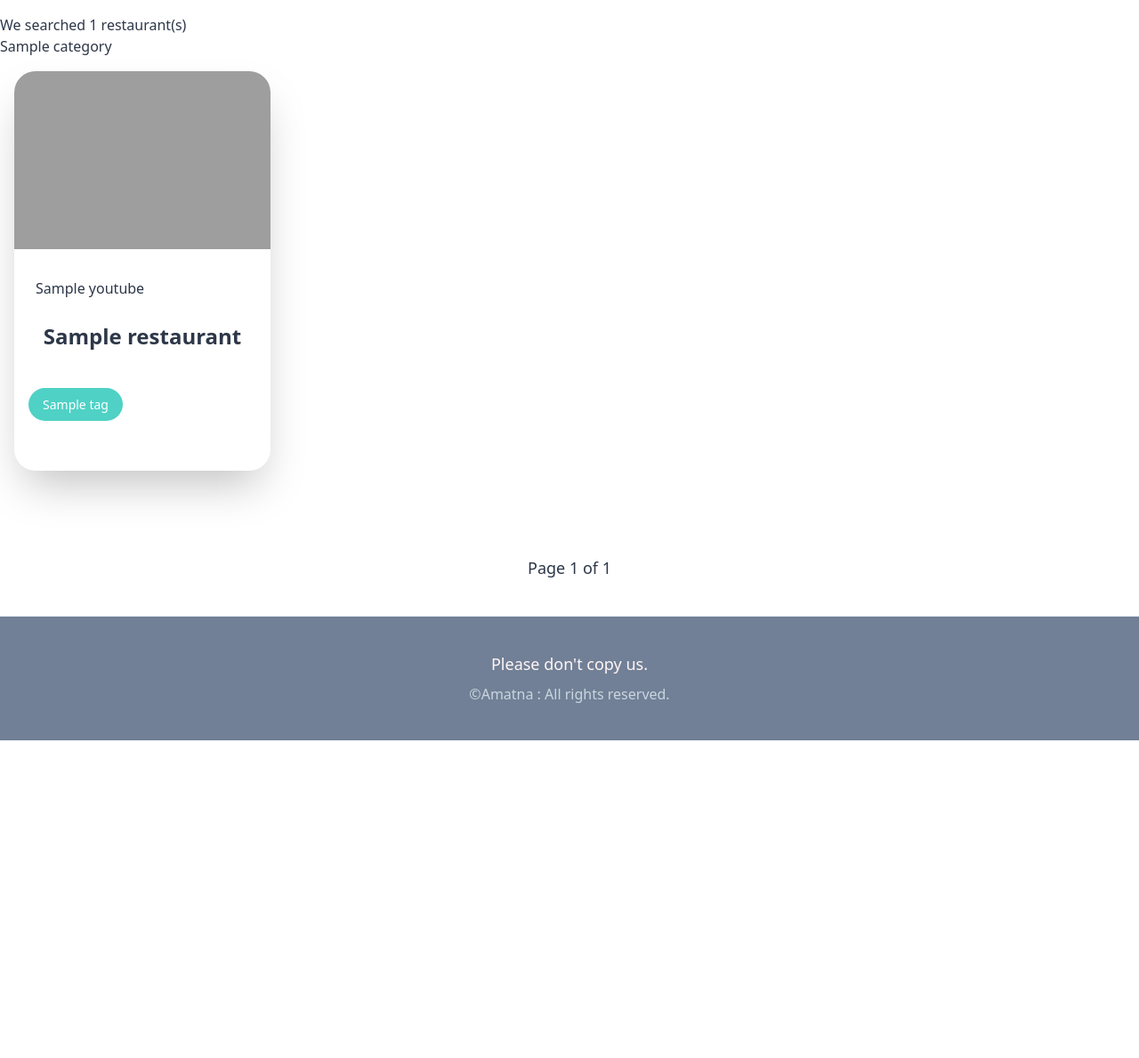
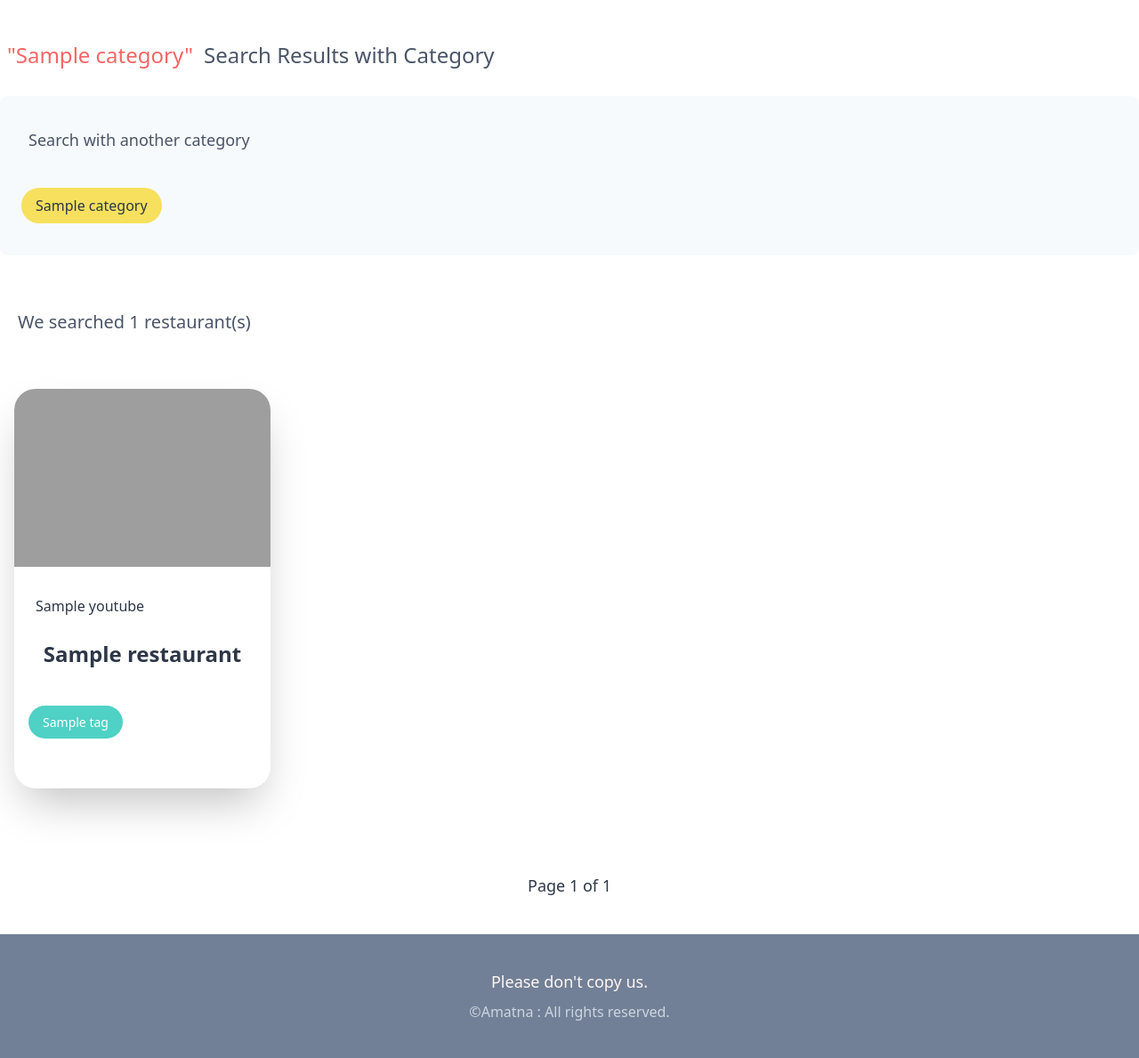
Before and after one commit to furtherdream/amatna, a Django app: page /restaurants/category/1/ in a window 1280 px wide. Shown: the part 80-1269 px from the top of the page at 89% size. Before the commit the page ends 912 px from the top, so only its background shows below. Run offline with Django 3.2, Linux system fonts and the light colour scheme; tables that the repository leaves empty hold one stand-in row (values such as "Sample post"); a map, chart or similar area stays blank; style sheets or scripts are compiled from the project's sources; some libraries are stand-ins or nearby versions; grey boxes are pictures that could not be loaded.

Commit message:
검색페이지_태그남음

```diff
--- a/restaurants/views.py
+++ b/restaurants/views.py
@@ -6,6 +6,7 @@ from . import models
 
 def main_views(request):
     all_channels = models.Channel.objects.all().order_by("rank")[0:8]
+    all_categories = models.Category.objects.all().order_by("created")
     page = request.GET.get("page")
     all_restaurant = models.Restaurant.objects.all().order_by("-created")
     paginator = Paginator(all_restaurant, 16)
@@ -13,7 +14,11 @@ def main_views(request):
     return render(
         request,
         "restaurants/main.html",
-        context={"channels": all_channels, "restaurants": restaurants},
+        context={
+            "channels": all_channels,
+            "restaurants": restaurants,
+            "all_categories": all_categories,
+        },
     )
 
 
@@ -25,13 +30,16 @@ class RestaurantDetail(DetailView):
 
 
 def search(request):
+    recommend_tag = models.Tag.objects.all().order_by("")[0:11]
     tag = request.GET.get("tag_set")
     page = request.GET.get("page")
     qs = models.Restaurant.objects.filter(tag_set__name=tag).order_by("-created")
     paginator = Paginator(qs, 40)
     restaurants = paginator.get_page(page)
     return render(
-        request, "restaurants/search.html", {"tag": tag, "restaurants": restaurants},
+        request,
+        "restaurants/search.html",
+        {"tag": tag, "restaurants": restaurants, "recommend_tag": recommend_tag},
     )
 
 
@@ -49,6 +57,7 @@ def channel_view(request, pk):
 
 
 def category_search(request, pk):
+    all_categories = models.Category.objects.all().order_by("created")
     category = models.Category.objects.get(pk=pk)
     page = request.GET.get("page")
     qs = models.Restaurant.objects.filter(category__pk=pk).order_by("-created")
@@ -57,5 +66,9 @@ def category_search(request, pk):
     return render(
         request,
         "restaurants/search.html",
-        {"category": category, "restaurants": restaurants},
+        {
+            "category": category,
+            "restaurants": restaurants,
+            "all_categories": all_categories,
+        },
     )
--- /dev/null
+++ b/templates/mixins/categories.html
@@ -0,0 +1,3 @@
+<a href="{% url 'restaurants:category' c.pk %}" >
+    <span class="inline-block bg-yellow-400 font-medium px-4 py-2 my-1 mr-2 rounded-full hover:opacity-50">{{c}}</span>
+</a>
--- a/templates/mixins/tag.html
+++ b/templates/mixins/tag.html
@@ -1,4 +1,4 @@
-<div class="table-row flex flex-row">
+<div class="table-row">
     {% for t in restaurant.tag_set.all %}
     <form class="inline" mehtod="get" action="{% url 'restaurants:search' %}">
         <button class="tag" name="tag_set" type="submit" value="{{t.name}}">
--- a/templates/restaurants/restaurant_detail.html
+++ b/templates/restaurants/restaurant_detail.html
@@ -69,9 +69,7 @@
                     <td class="table-title">{% trans 'Category' %}</td>
                     <td class="table-description">
                         {% for c in restaurant.category.all %}
-                            <a href="{% url 'restaurants:category' c.pk %}">
-                                <span class="bg-yellow-400 font-medium px-4 py-2 rounded-full hover:opacity-50">{{c}}</span>
-                            </a>
+                            {% include 'mixins/categories.html' %}
                         {% endfor %}
                     </td>
                   </tr>
--- a/templates/restaurants/search.html
+++ b/templates/restaurants/search.html
@@ -16,17 +16,52 @@ Search
 
     {% if restaurants.object_list.count > 0 %}
         <div class="container mx-auto">
-            {% blocktrans with total_restaurants=restaurants.object_list.count %}We searched {{total_restaurants}} restaurant(s){% endblocktrans %}
             {% if tag %}
-                <h4>Searching by {{tag}}</h4>
+                <div class="p-1 rounded-t-lg w-11/12 lg:w-3/5 align-middle">
+                    <span class="px-4 py-6 font-normal text-2xl block truncate"><span class="text-red-500 mr-3">"{{tag}}"</span>{% trans 'Search Results' %}</span>
+                </div>
+                <div class="bg-gray-100 rounded-lg px-6 py-8">
+                    <div class="p-1 rounded-t-lg w-11/12 lg:w-3/5 align-middle">
+                        <span class="px-4 pb-8 -ml-3 font-normal text-lg block truncate text-gray-700">{% trans 'Popular Keywords' %}</span>
+                    </div>
+                    {% for t in recommend_tag %}
+                    <form class="inline" mehtod="get" action="{% url 'restaurants:search' %}">
+                        <button class="tag" name="tag_set" type="submit" value="{{t.name}}">
+                            {{t.name}}
+                        </button>
+                    </form>
+                    {% endfor %}
+                </div>
+
             {% elif channel %}
-                <h1>{{channel}}</h1>
+                <div class="p-1 rounded-t-lg w-11/12 lg:w-3/5 align-middle">
+                    <span class="px-4 py-6 -ml-3 font-normal text-2xl block truncate text-gray-700"><span class="text-red-500 mr-3">"{{channel}}"</span>{% trans 'Search Results with Channel' %}</span>
+                </div>
+                <div class="bg-gray-200 rounded-lg p-4 mt-4">
+                    {% include 'mixins/channel_card.html' with channel=channel %}
+                </div>
+
             {% elif category %}
-                <h1>{{category}}</h1>
+                <div class="p-1 rounded-t-lg w-11/12 lg:w-3/5 align-middle">
+                    <span class="px-4 py-6 -ml-3 font-normal text-2xl block truncate text-gray-700"><span class="text-red-500 mr-3">"{{category}}"</span>{% trans 'Search Results with Category' %}</span>
+                </div>
+                <div class="bg-gray-100 rounded-lg px-6 py-8">
+                    <div class="p-1 rounded-t-lg w-11/12 lg:w-3/5 align-middle">
+                        <span class="px-4 pb-8 -ml-3 font-normal text-lg block truncate text-gray-700">{% trans 'Search with another category' %}</span>
+                    </div>
+                    {% for c in all_categories %}
+                            {% include 'mixins/categories.html' %}
+                    {% endfor %}
+                </div>
             {% endif %}
         </div>
 
         <div class="container mx-auto pb-10">
+            <div class="p-1 rounded-t-lg w-11/12 lg:w-3/5 align-middle">
+                <span class="px-4 py-10 font-normal text-xl block text-gray-700 mt-4">
+                    {% blocktrans with total_restaurants=restaurants.object_list.count %}We searched {{total_restaurants}} restaurant(s){% endblocktrans %}
+                </span>
+            </div>
             <div class="flex flex-wrap mx-0 mb-10">
                 {% for restaurant in restaurants.object_list %}
                     {% include 'mixins/restaurant_card.html' with restaurant=restaurant youtube=restaurant.youtube.all|first %}
@@ -64,9 +99,9 @@ Search
                         {% trans 'There is no restaurant for this keyword' %}
                     </span>
                     <span class="mb-2 text-lg">• {% trans 'Make sure you enter the word correctly.' %}</span>
-                    <span class="mb-2 text-lg">• {% trans 'Please search for the local name, (local name) restaurant, and menu you want to find.' %}</span>
+                    <span class="mb-2 text-lg">• {% trans 'Please search for the local name and menu you want to find.' %}</span>
                     <span class="mb-2 text-lg">• {% trans 'We do not support searching in English.' %}</span>
-                    <span class="mb-2 text-lg">• {% trans 'Please click on the image below to recommend a creator who wants to make a list of restaurants.' %}</span>
+                    <span class="mb-2 text-lg">• {% trans 'Please click image to recommend your favorite creator.' %}</span>
                     <span class="mb-2 text-lg">• {% trans 'I will try harder so that everyone who visits can have a delicious day!' %}</span>
                 </div>
                 <div class="w-3/4 lg:w-1/3">
@@ -75,7 +110,7 @@ Search
                     </a>
                     <a href="mailto:furtherdream.ceo@gmail.com?subject=맛집 목록을 만들고 싶은 크리에이터를 추천합니다.">
                         <img src="{% static 'img/eating_show_ha.png' %}" class="rounded-t-lg w-full hover:opacity-75">
-                        <div class="bg-teal-500 py-5 rounded-b-lg text-white text-xl w-full text-center mb-20 hover:opacity-75 p-2">{% trans 'Please recommend a creator who wants to know the list of good restaurants.' %}</div>
+                        <div class="bg-teal-500 py-5 rounded-b-lg text-white text-xl w-full text-center mb-20 hover:opacity-75 p-2">{% trans 'Please recommend your favorite creator.' %}</div>
                     </a>
                 </div>
             </div>
@@ -87,9 +122,9 @@ Search
                         {% trans 'There are no search results for the category.' %}
                     </span>
                     <span class="mb-2 text-lg">• {% trans 'Use the search box to find a restaurant.' %}</span>
-                    <span class="mb-2 text-lg">• {% trans 'Please search for the local name, (local name) restaurant, and menu you want to find.' %}</span>
+                    <span class="mb-2 text-lg">• {% trans 'Please search for the local name and menu you want to find.' %}</span>
                     <span class="mb-2 text-lg">• {% trans 'We do not support searching in English.' %}</span>
-                    <span class="mb-2 text-lg">• {% trans 'Please click on the image below to recommend a creator who wants to make a list of restaurants.' %}</span>
+                    <span class="mb-2 text-lg">• {% trans 'Please click image to recommend your favorite creator.' %}</span>
                     <span class="mb-2 text-lg">• {% trans 'I will try harder so that everyone who visits can have a delicious day!' %}</span>
                 </div>
                 <div class="w-3/4 lg:w-1/3">
@@ -98,7 +133,7 @@ Search
                     </a>
                     <a href="mailto:furtherdream.ceo@gmail.com?subject=맛집 목록을 만들고 싶은 크리에이터를 추천합니다.">
                         <img src="{% static 'img/eating_show_ha.png' %}" class="rounded-t-lg w-full hover:opacity-75">
-                        <div class="bg-teal-500 py-5 rounded-b-lg text-white text-xl w-full text-center mb-20 hover:opacity-75 p-2">{% trans 'Please recommend a creator who wants to know the list of good restaurants.' %}</div>
+                        <div class="bg-teal-500 py-5 rounded-b-lg text-white text-xl w-full text-center mb-20 hover:opacity-75 p-2">{% trans 'Please recommend your favorite creator.' %}</div>
                     </a>
                 </div>
             </div>
```
Also changed, not shown: templates/restaurants/main.html (+12 -0 lines), locale/ko/LC_MESSAGES/django.po.
